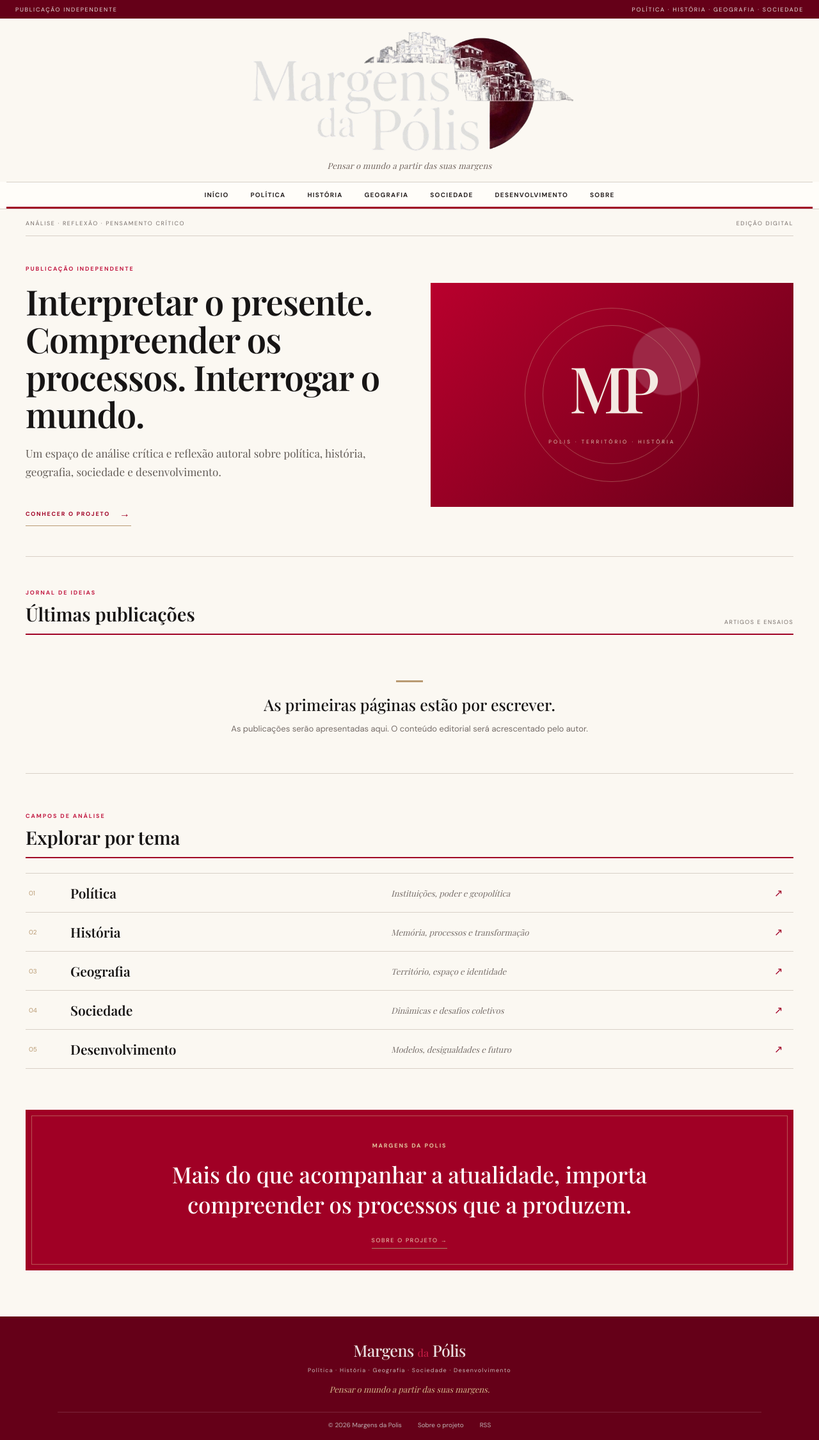
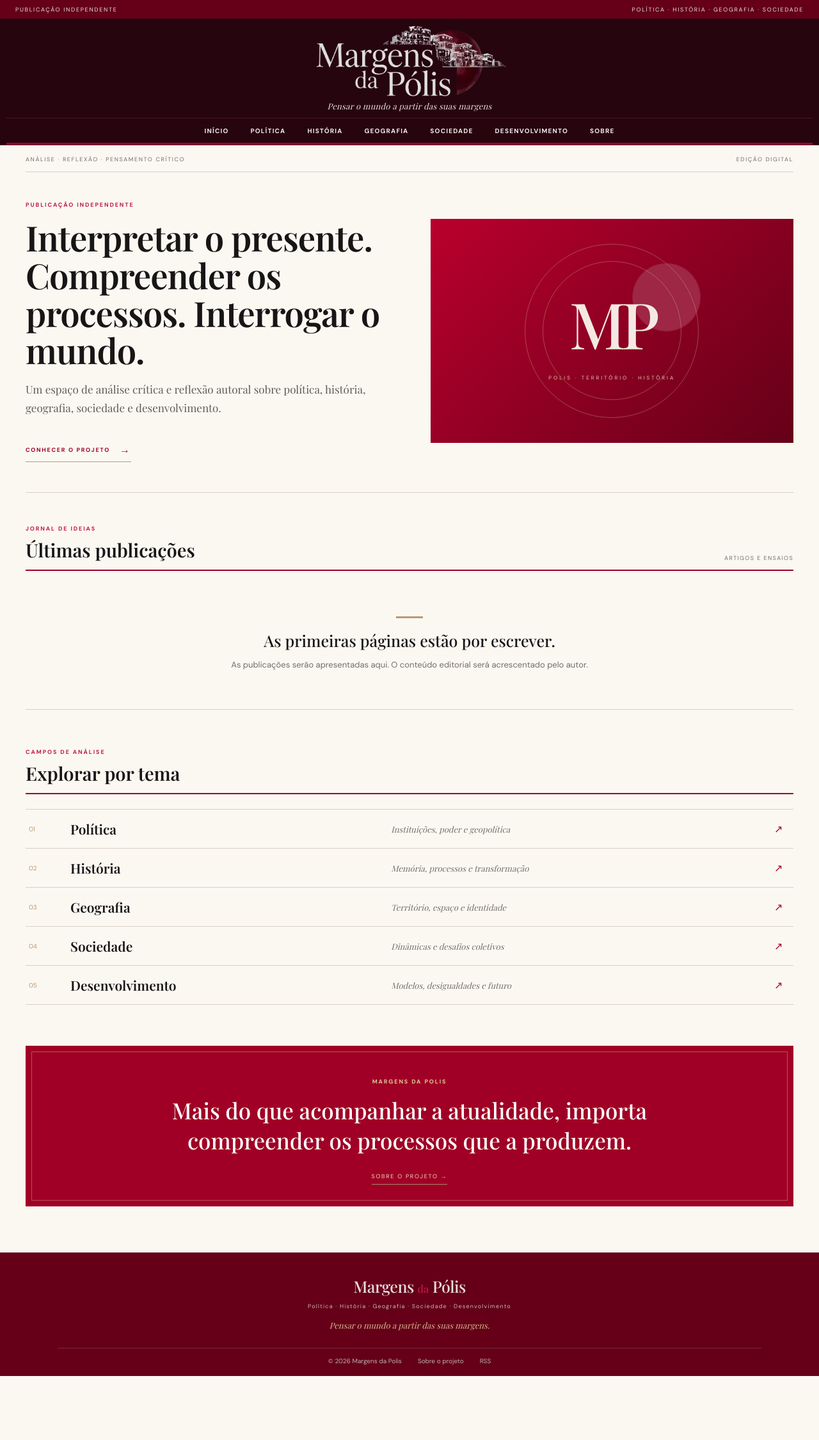
Before and after one commit to gmonteiropolli-design/Margens-da-Polis, a Jekyll site: the page built from index.html, in a window 1280 px wide. Shown: the whole page at 64% size. Built offline with Jekyll 4.4.1, drawn with Linux system fonts in a browser that asks for light colours; the list of posts is cut into pages by our own code; after the commit the page ends 2150 px from its top, so only the background shows below that.

Commit message:
Reduz logótipo e aplica cabeçalho escuro

```diff
--- a/assets/css/style.css
+++ b/assets/css/style.css
@@ -111,11 +111,28 @@ main{max-width:1260px;margin:auto;padding:0 30px 72px}
  .story-grid{grid-template-columns:1fr}.card-image,.card-placeholder{height:185px}
  .section-heading{align-items:start;gap:8px}.heading-note{max-width:95px;text-align:right;line-height:1.5}
  .footer-bottom{flex-wrap:wrap;gap:13px}.article-header h1,.about-page h1{font-size:39px}
-} .masthead-logo {
-    display: block;
-    width: min(680px, 90%);
-    height: auto;
-    max-height: 190px;
-    object-fit: contain;
-    margin: 0 auto;
 }
+
+/* Cabeçalho escuro e logótipo dimensionado */
+.site-header { background: #26050f; color: #fff; border-bottom: 1px solid #4b1727; }
+.masthead {
+  min-height: 0;
+  padding: 12px 16px 10px;
+  background: #26050f;
+}
+.masthead-logo {
+  display: block;
+  width: min(460px, 78%);
+  height: auto;
+  max-height: 112px;
+  object-fit: contain;
+  margin: 0 auto;
+}
+.masthead-tagline { color: #eadde0; margin-top: 4px; }
+.main-nav {
+  background: #26050f;
+  border-top: 1px solid #4b1727;
+  border-bottom: 3px solid var(--wine);
+}
+.main-nav a { color: #f7edf0; }
+.main-nav a:hover, .main-nav a:focus { background: var(--wine); color: #fff; }
```
